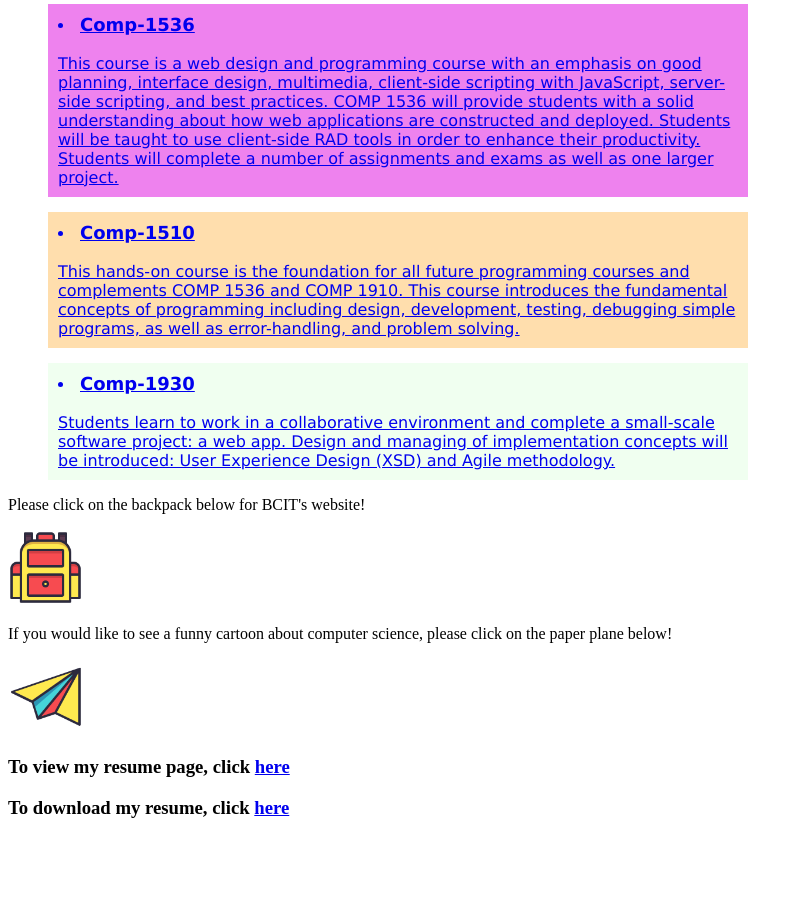
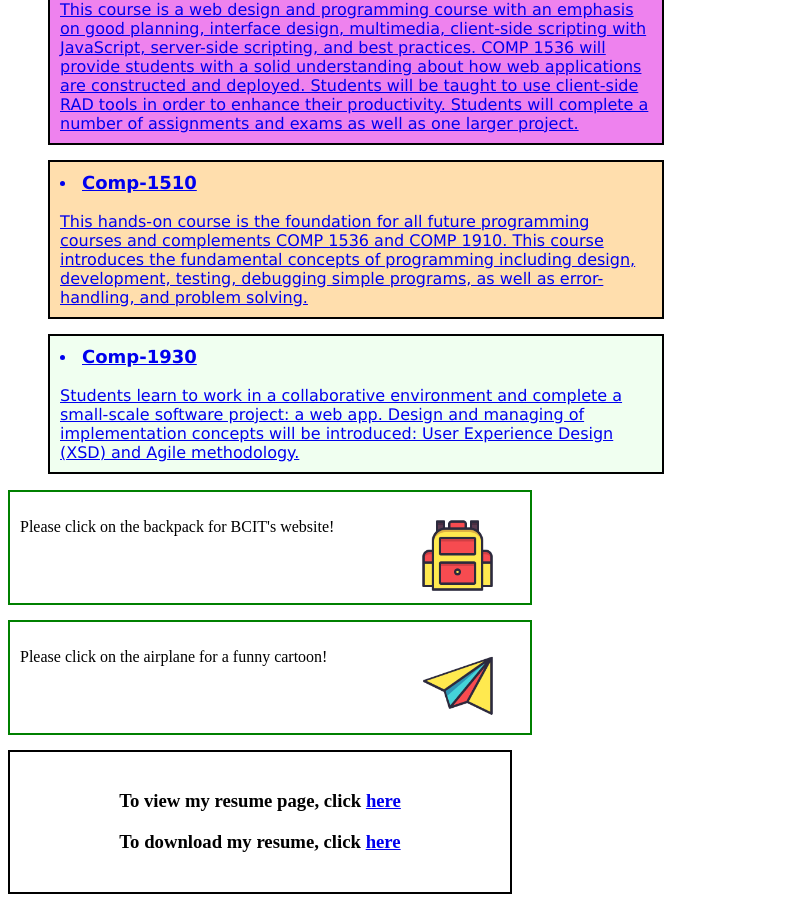
Before and after one commit to nvliaw/nvliaw.github.io, a plain HTML site: page index.html in a window 1280 px wide. Shown: the part 875-1784 px from the top of the page, without its empty margins (0-803 px from the left). Before the commit the page ends 1713 px from the top, so only its background shows below. Drawn offline with Linux system fonts and the light colour scheme.

Commit message:
Add files via upload

```diff
--- /dev/null
+++ b/css/style.css
@@ -0,0 +1,88 @@
+ol {
+    list-style-position: inside;
+    list-style-type: disc;
+}
+
+li {
+    padding: 10px;
+    font-family: Verdana;
+}
+
+b {
+    font-size: large;
+}
+
+div {
+    margin-bottom: 15px;
+    max-width: 1000px;
+}
+
+#course1 {
+    background-color: lightpink;
+}
+
+#course2 {
+    background-color: mediumorchid;
+}
+
+#course3 {
+    background-color: aquamarine;
+}
+
+#course4 {
+    background-color: violet;
+}
+
+#course5 {
+    background-color: navajowhite;
+}
+
+#course6 {
+    background-color: honeydew;
+}
+
+#longtext {
+    width: 500px;
+    overflow-x: scroll;
+    height: 50px;
+    white-space: nowrap;
+}
+
+#profile {
+    position: fixed;
+    top: 0px;
+    right: 0px;
+}
+
+#bcit, #cartoon {
+    float: right;
+    height: 75px;
+    width: 75px;
+    margin-right: 25px;
+}
+
+.picturelinks {
+    width: 500px;
+    border: 2px solid green;
+    overflow: auto;
+    padding: 10px;
+    float: left;
+}
+
+#cartoonlink {
+    clear: left;
+}
+
+#resumelinks {
+    clear: left;
+    width: 500px;
+    border: 2px solid black;
+    text-align: center;
+    padding: 20px 0px;
+}
+
+.courses {
+    width: 50%;
+    margin-left: 0px;
+    border: 2px solid black;
+}
--- a/index.html
+++ b/index.html
@@ -1,24 +1,18 @@
 <!DOCTYPE html>
 <html>
-
     <head>
         <title>Nicholas Liaw's Personal Page</title>
-        <style>
-            ol {list-style-position:inside;list-style-type:disc;}
-            li {padding:10px;font-family:Verdana;}
-            b {font-size:large;}
-            div {margin-bottom:15px; width:700px;}
-        </style>
+        <link rel="stylesheet" type="text/css" href="css/style.css">
     </head>
 
     <body>
         <h1>Welcome to the personal website of Nicholas Liaw</h1>
         <h2>Introduction</h2>
-        <p>Hello! My name is Nicholas Liaw and I am just starting the CST program at BCIT. I have done a little bit of python and java in the past. However, I still feel a bit nervous starting this program but I hope to learn a ton in the next two years!</p>
-        <img src="images/Batman.png" alt="Picture of me" width="100" height="100">
+        <p id="longtext">Hello! My name is Nicholas Liaw and I am just starting the CST program at BCIT. I have done a little bit of python and java in the past. However, I still feel a bit nervous starting this program but I hope to learn a ton in the next two years!</p>
+        <img id="profile" src="images/Batman.png" alt="Picture of me" width="100" height="100">
         <h2>List of courses I am taking this term and their course outline:</h2>
         <ol>
-            <div style="background-color:lightpink;">
+            <div id="course1" class="courses">
             <a href= "https://www.bcit.ca/study/outlines/20191086123"><li><b>Comp-1113</b><br/><br/>
             Comp 1113 is partially discrete mathematics, partially an introduction to linear equations.
             The purpose of this course is to give a strong foundation for future technical and programming courses.
@@ -26,42 +20,50 @@
             (2) number systems and data representation; and (3) functions, linear equations, vectors and matrices.
             </li></a>
             </div>
-            <div style="background-color: mediumorchid;">
+            <div id="course2" class="courses">
             <a href= "https://www.bcit.ca/study/outlines/20191086130"><li><b>Comp-1712</b><br/><br/>
             Business Analysis and Systems Design is the study of concepts, processes and tools that professionals use to plan and develop information systems to industry standards. Students learn how to ask implicit questions, to create and document communication plans and to make better decisions prior to creating a software system.
             </li></a>
             </div>
-            <div style="background-color:aquamarine;">
+            <div id="course3" class="courses">
             <a href= "https://www.bcit.ca/study/outlines/20191086121"><li><b>Comp-1100</b><br/><br/>
             The course covers topics of importance to new and continuing students on how to balance school and related activities to enhance chances of success in their academic careers. In this course students will learn a variety of different techniques to improve study habits, note taking, and time management skills. The class will also present other topics of interest to CST students and will introduce students to various support systems at BCIT.
             </li></a>
             </div>
-            <div style="background-color:violet;">
+            <div id="course4" class="courses">
             <a href= "https://www.bcit.ca/study/outlines/20191086129"><li><b>Comp-1536</b><br/><br/>
             This course is a web design and programming course with an emphasis on good planning, interface design, multimedia, client-side scripting with JavaScript, server-side scripting, and best practices. COMP 1536 will provide students with a solid understanding about how web applications are constructed and deployed. Students will be taught to use client-side RAD tools in order to enhance their productivity. Students will complete a number of assignments and exams as well as one larger project.
             </li></a>
             </div>
-            <div style="background-color:navajowhite;">
+            <div id="course5" class="courses">
             <a href= "https://www.bcit.ca/study/outlines/20191086126"><li><b>Comp-1510</b><br/><br/>
             This hands-on course is the foundation for all future programming courses and complements COMP 1536 and COMP 1910. This course introduces the fundamental concepts of programming including design, development, testing, debugging simple programs, as well as error-handling, and problem solving.
             </li></a>
             </div>
-            <div style="background-color:honeydew;">
+            <div id="course6" class="courses">
             <a href= "https://www.bcit.ca/study/outlines/20191086134"><li><b>Comp-1930</b><br/><br/>
             Students learn to work in a collaborative environment and complete a small-scale software project: a web app. Design and managing of implementation concepts will be introduced: User Experience Design (XSD) and Agile methodology.
             </li></a>
             </div>
         </ol>
-        <p>Please click on the backpack below for BCIT's website!</p>
-        <a href= "https://www.bcit.ca">
-            <img src="images/Backpack.png" alt="Cartoon image of a backpack" width="75">
-        </a>
-        <p>If you would like to see a funny cartoon about computer science, please click on the paper plane below!</p>
-        <a href= "https://i1.wp.com/s3.amazonaws.com/production-wordpress-assets/blog/wp-content/uploads/2013/03/compiling1.png?resize=413%2C360&ssl=1">
-            <img src="images/PaperPlane.png" alt="Cartoon image of a paper plane" width="75">
-        </a>
-        <h3>To view my resume page, click <a href= "resume.html">here</a></h3>
-        <h3>To download my resume, click <a href="images/Nicholas Vui Liaw's Resume.pdf">here</a> </h3>
+        <div class="picturelinks">
+            <p>Please click on the backpack for BCIT's website!
+                <a href= "https://www.bcit.ca">
+                    <img id="bcit" src="images/Backpack.png" alt="Cartoon image of a backpack">
+                </a>
+            </p>
+        </div>
+        <div class="picturelinks" id="cartoonlink">
+            <p>Please click on the airplane for a funny cartoon!
+                <a href= "https://i1.wp.com/s3.amazonaws.com/production-wordpress-assets/blog/wp-content/uploads/2013/03/compiling1.png?resize=413%2C360&ssl=1">
+                    <img id="cartoon" src="images/PaperPlane.png" alt="Cartoon image of a paper plane">
+                </a>
+            </p>
+        </div>
+        <div id="resumelinks">
+            <h3 class="resume">To view my resume page, click <a href= "resume.html">here</a></h3>
+            <h3 class="resume">To download my resume, click <a href="images/Nicholas Vui Liaw's Resume.pdf">here</a> </h3>
+        </div>
+
     </body>
-
 </html>
```
Also changed, not shown: buttons.html (added, +25 -0 lines).
